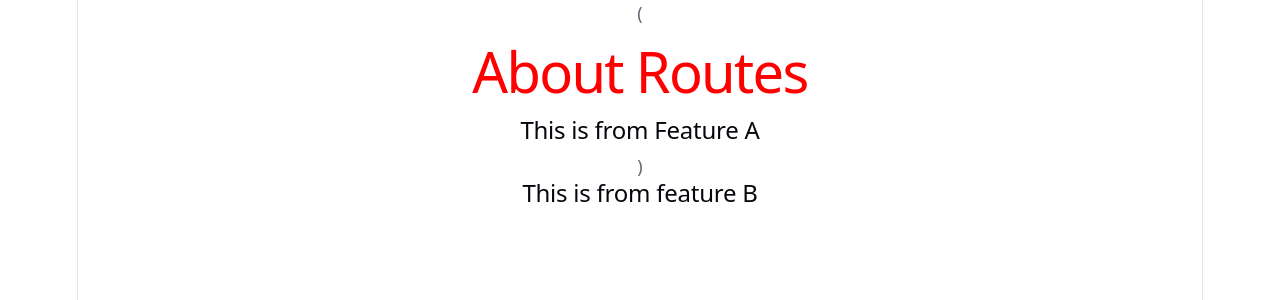
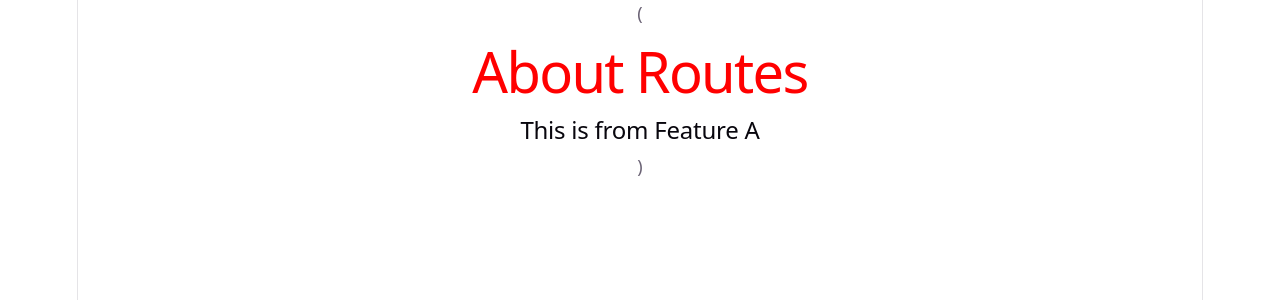
Before and after one commit to rr-emai/Git-Demo, a React (Vite) app: page /about in a window 1280 px wide. Shown: the top 300 px of the page. Built offline with nearby package versions, Linux system fonts and the light colour scheme.

Commit message:
fixed:bracket

```diff
--- a/src/pages/About.tsx
+++ b/src/pages/About.tsx
@@ -4,12 +4,11 @@ const About = (): JSX.Element => {
   return (
     <>
       (
-    <>
-      <h1 style={{ color: "red" }}>About Routes</h1>
-      <h2>This is from Feature A</h2>
-    </>
-  )
-      <h2>This is from feature B</h2>
+      <>
+        <h1 style={{ color: "red" }}>About Routes</h1>
+        <h2>This is from Feature A</h2>
+      </>
+      )
     </>
   );
 };
```
